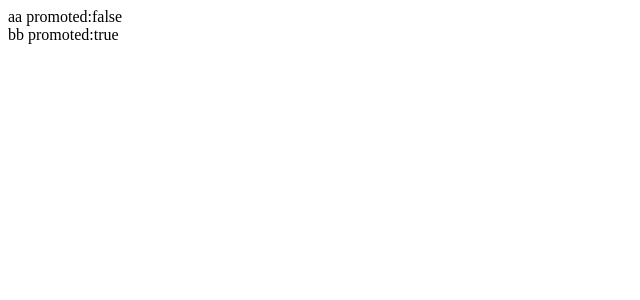
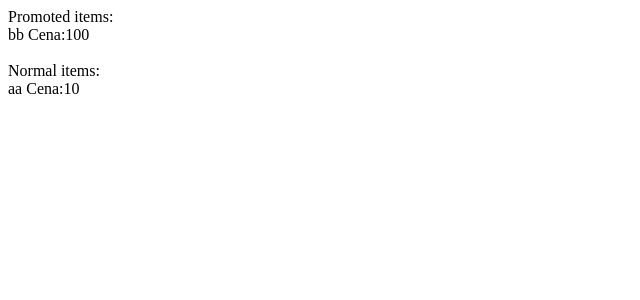
Before and after one commit to P4Cu/devmeeting-angular, an Angular app: page / in a window 1280 px wide. Shown: the top 300 px of the page, without its empty margins (0-640 px from the left). Built offline with nearby package versions, Linux system fonts and the light colour scheme.

Commit message:
show promoted list (with price)

```diff
--- a/src/app/models.ts
+++ b/src/app/models.ts
@@ -3,4 +3,5 @@
 export interface Product {
   name : string;
   promoted : boolean;
+  price: number;
 }
--- a/src/app/product/product.component.html
+++ b/src/app/product/product.component.html
@@ -1 +1,9 @@
-<div *ngFor="let item of productList">{{ item.name }} promoted:{{ item.promoted }}</div>
+<div>Promoted items:
+  <div *ngFor="let item of promotedItems()">{{ item.name }} Cena:{{ item.price }}</div>
+</div>
+
+<br/>
+
+<div>Normal items:
+  <div *ngFor="let item of normalItems()">{{ item.name }} Cena:{{ item.price }}</div>
+</div>
--- a/src/app/product/product.component.ts
+++ b/src/app/product/product.component.ts
@@ -9,8 +9,8 @@ import { Product } from '../models'
 export class ProductComponent implements OnInit {
 
   productList : Product[] = [
-    { name: "aa", promoted: false},
-    { name: "bb", promoted: true}
+    { name: "aa", price: 10, promoted: false},
+    { name: "bb", price:100, promoted: true}
   ]
 
   constructor() { }
@@ -18,4 +18,11 @@ export class ProductComponent implements OnInit {
   ngOnInit() {
   }
 
+  promotedItems(){
+    return this.productList.filter( item => item.promoted );
+  }
+
+  normalItems(){
+    return this.productList.filter( item => !item.promoted );
+  }
 }
```
